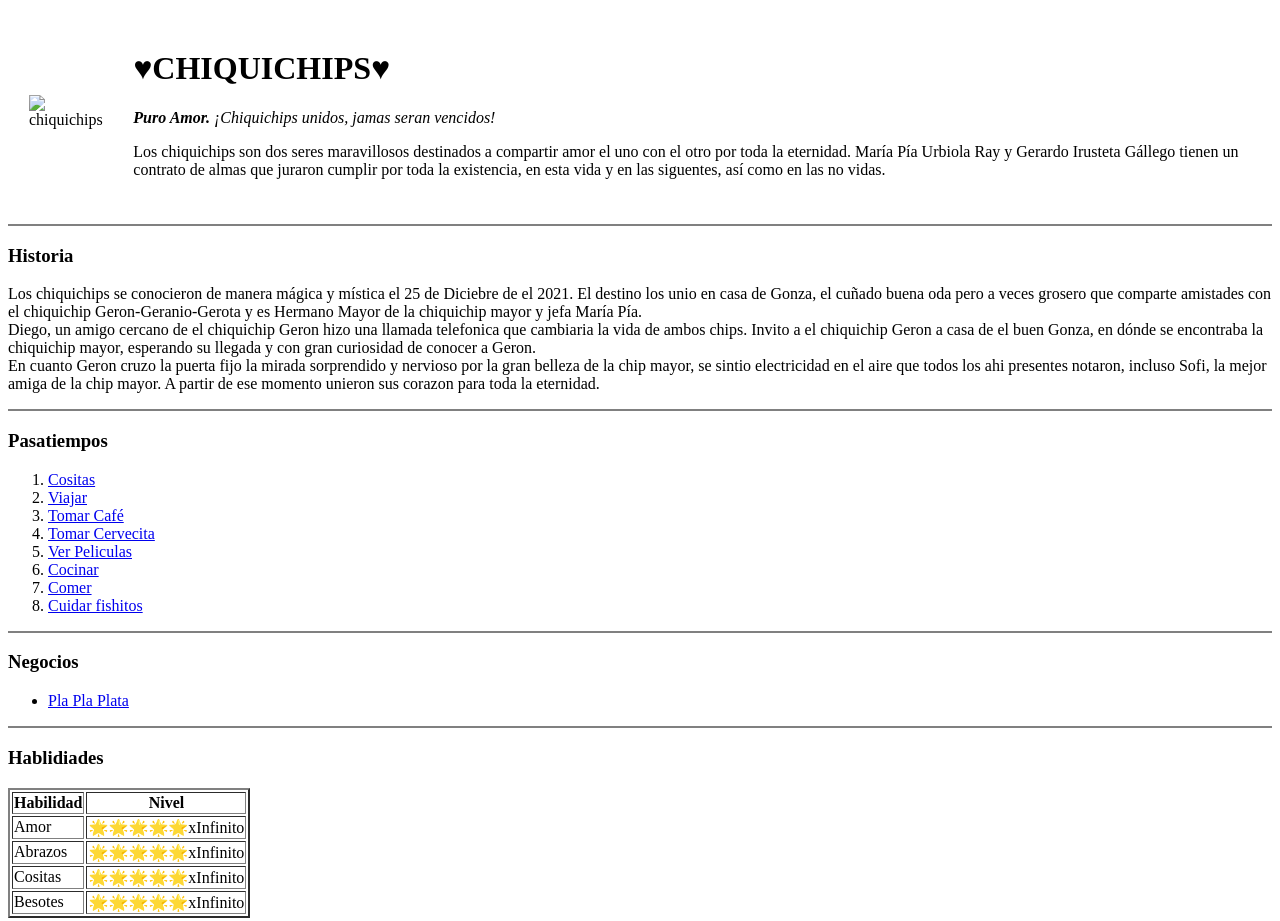
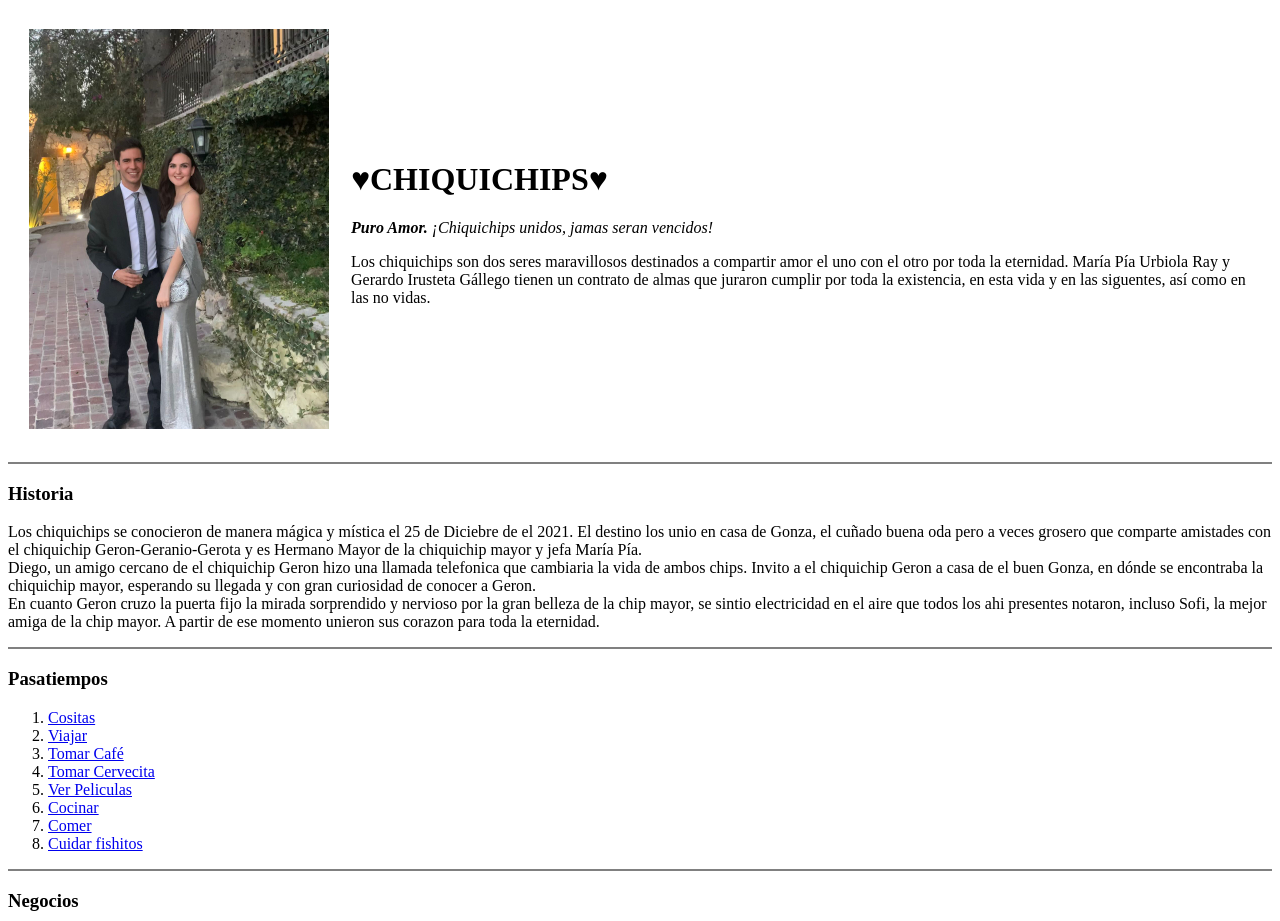
Before and after one commit to girust/chiquichips, a plain HTML site: page index.html in a window 1280 px wide. Shown: the top 921 px of the page. Drawn offline with Linux system fonts and the light colour scheme.

Commit message:
Update index.html

```diff
--- a/index.html
+++ b/index.html
@@ -8,7 +8,7 @@
 
 <body>
   <table cellspacing="20">
-    <td><img src=""chiquichips\images\chips.jpg"" alt="chiquichips" style="width:300px;height:400px;"></td>
+    <td><img src="images\chips.jpg" alt="chiquichips" style="width:300px;height:400px;"></td>
     <td><h1>♥CHIQUICHIPS♥</h1>
     <p><em><strong>Puro Amor.</strong> ¡Chiquichips unidos, jamas seran vencidos!</em></p><p>Los chiquichips son dos seres maravillosos destinados a compartir amor el uno con el otro por toda la eternidad. María Pía Urbiola Ray y Gerardo Irusteta Gállego tienen un contrato de almas que juraron cumplir por toda la existencia, en esta vida y en las siguentes, así como en las no vidas.</p>
     </td>
```
